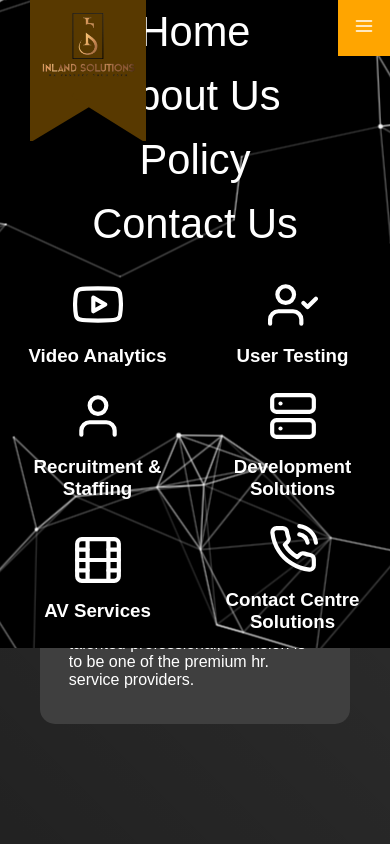
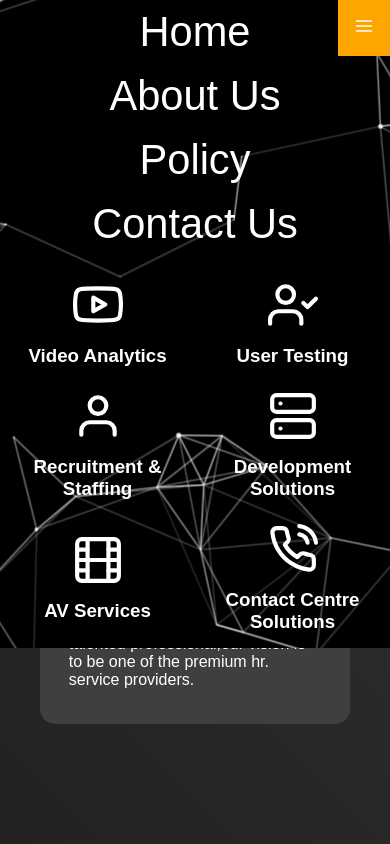
Before and after one commit to RipudamanRajput/Demoweb, a React (Create React App) app: page / in a window 390 px wide. Both pictures are taken after a click on the element 364 px from the left and 28 px from the top of the page. Shown: the top 844 px of the page. Built offline with nearby package versions, Linux system fonts and the light colour scheme.

Commit message:
responsive design

```diff
--- a/src/Panel/Components/BodySection/OurServices/Ourserrvices.js
+++ b/src/Panel/Components/BodySection/OurServices/Ourserrvices.js
@@ -15,7 +15,7 @@
         arrows:true,
         speed: 500,
         slidesToShow: 4.5,
-        slidesToScroll: 1.5,
+        slidesToScroll: 1,
         responsive: [
             {
             breakpoint:1024,
--- a/src/Panel/Components/Header/Topbar/style.css
+++ b/src/Panel/Components/Header/Topbar/style.css
@@ -9,7 +9,6 @@
 .logo-container {
     background: #583900;
     display: block;
-    padding: 0.5rem;
 }
 span.logo-container::after {
     position: absolute;
@@ -48,7 +47,7 @@
     position: fixed;
     top: 0;
     left: 0;
-    z-index: 9;
+    z-index: 99;
     padding-bottom: 25px;
 }
 .top-bar-menus {
@@ -154,4 +153,18 @@
     body .top-bar-servicemenuconiner > div {
         margin-top: 0.5rem;
     }
+    body span.header-logo {
+        left: 10px;
+    }
+    span.logo-container img {
+        width: 80px;
+    }
+    span.logo-container::before {
+        transform: rotate(225deg);
+        left: -58px;
+    }
+    span.logo-container::after {
+        transform: rotate(138deg);
+        right: -61px;
+    }
 }
```
